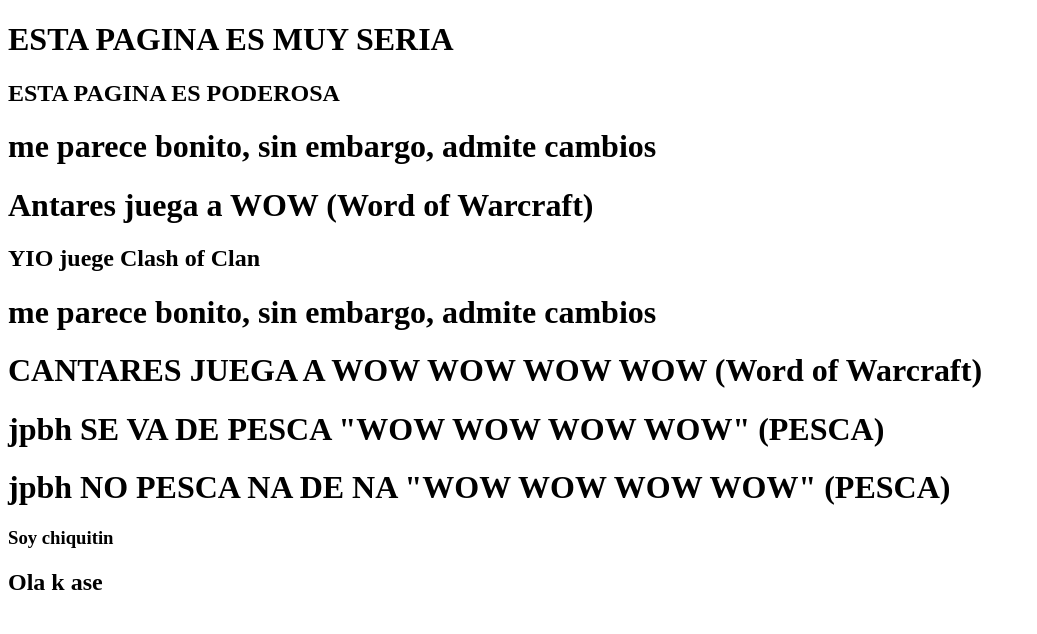
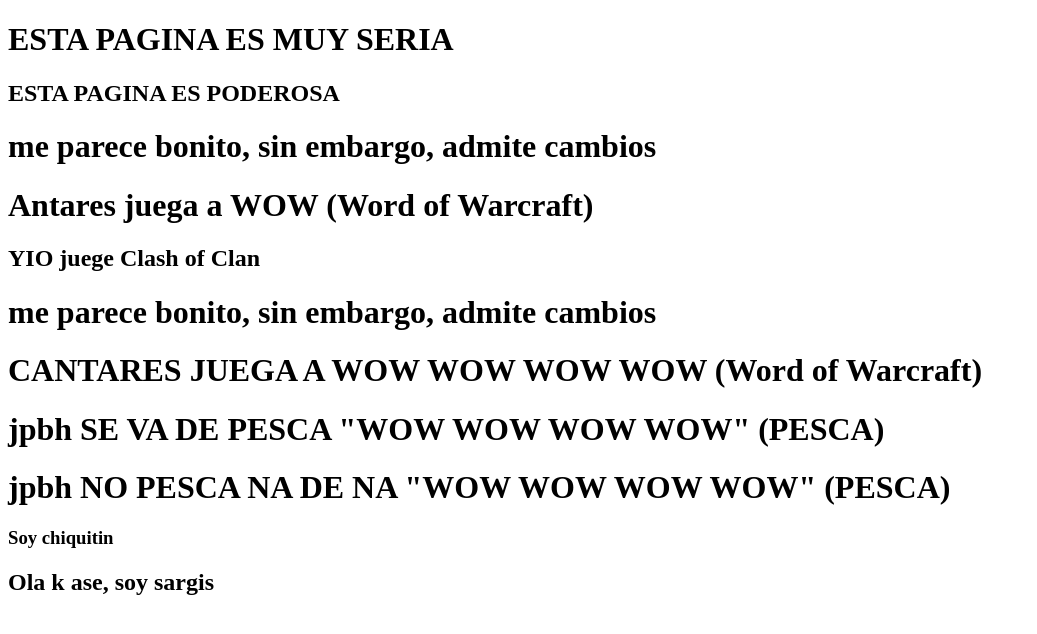
Before and after one commit to RogerdeLunel/ejercicio-practico-UF1893, a plain HTML site: page index.html in a window 1280 px wide. Shown: the whole page, without its empty margins (0-1037 px from the left). Drawn offline with Linux system fonts and the light colour scheme.

Commit message:
cambios de sargis

```diff
--- a/index.html
+++ b/index.html
@@ -16,6 +16,6 @@
    <h1>jpbh SE VA DE PESCA "WOW WOW WOW WOW" (PESCA)</h1>
    <h1>jpbh NO PESCA NA DE NA "WOW WOW WOW WOW" (PESCA)</h1>
    <h3>Soy chiquitin</h3>
-   <h2>Ola k ase</h2>
+   <h2>Ola k ase, soy sargis</h2>
 </body>
 </html>
```
